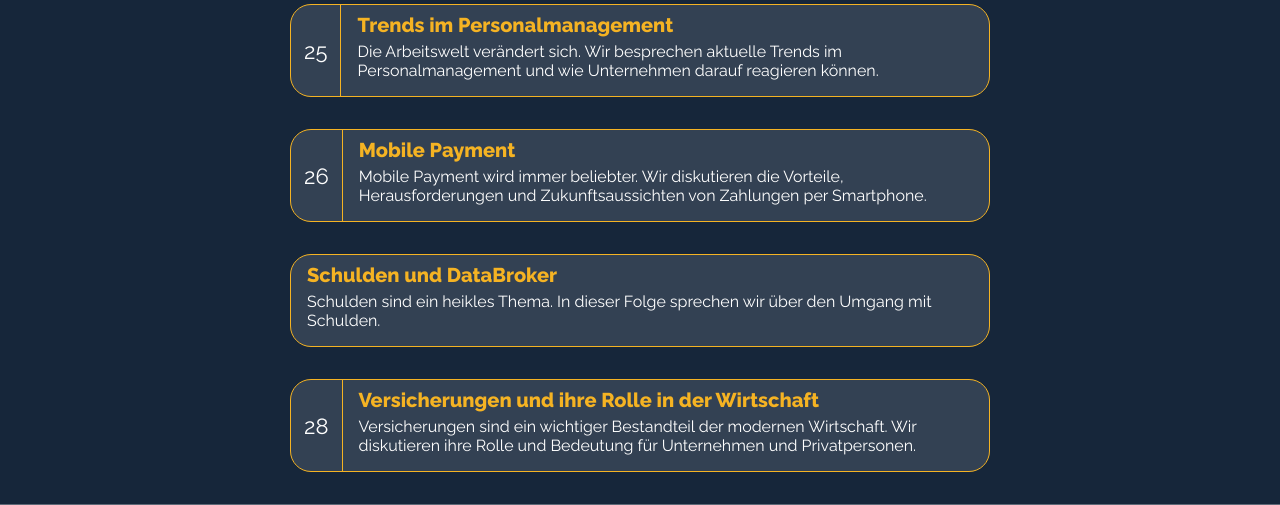
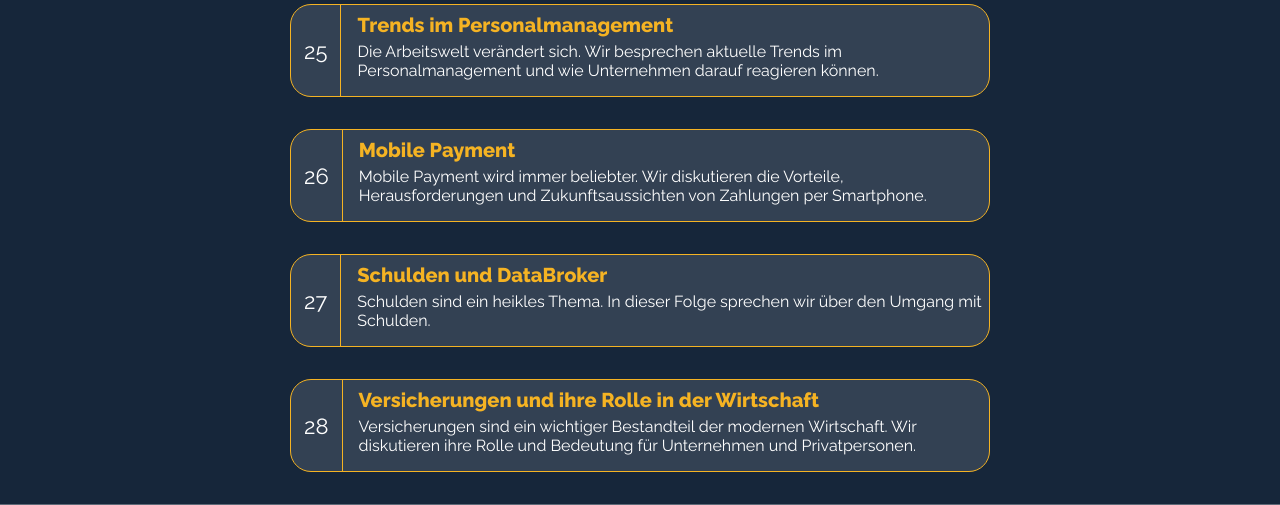
Before and after one commit to wirtschaft-wissen-leichtgemacht/wwl, a PHP site: page / in a window 1280 px wide. Shown: the part 3307-3812 px from the top of the page. Run offline with PHP 8.4, Linux system fonts and the light colour scheme.

```diff
--- a/index.html
+++ b/index.html
@@ -440,6 +440,7 @@
             <div class="mainContainer">
                 <div class="mainSpace1"></div>
                 <div class="episode">
+                    <div class="episodeNum" id="newestEpisode">27</div>
                     <div class="episodeTitle">
                         <h2>Schulden und DataBroker</h2>
                     </div>
--- a/styles/index/navgrid.css
+++ b/styles/index/navgrid.css
@@ -9,7 +9,7 @@
     grid-template-rows: 1fr;
     gap: 0px 6px;
     grid-auto-flow: row;
-    grid-template-areas: "logo space1 headline1 headline2 headline3 space2";
+    grid-template-areas: "logo space1 headline1 headline2 headline3  space2";
     align-items: center;
     text-align: center;
 }
```
